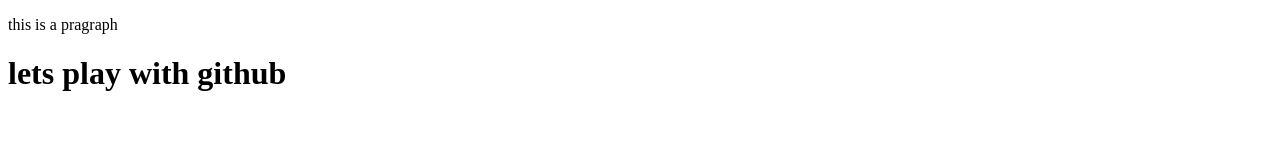
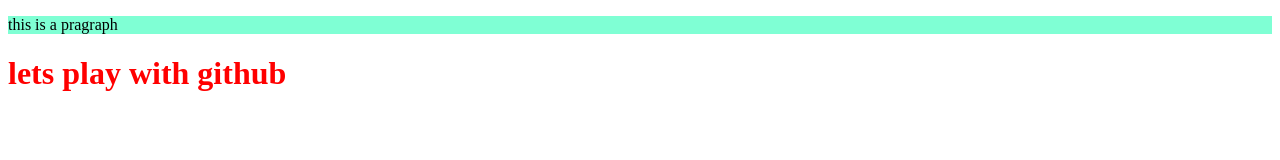
Before and after one commit to hridoykit/my-second-repo, a plain HTML site: page index.html in a window 1280 px wide. Drawn offline with Linux system fonts and the light colour scheme.

Commit message:
adding css

```diff
--- a/index.html
+++ b/index.html
@@ -5,9 +5,10 @@
     <meta http-equiv="X-UA-Compatible" content="IE=edge">
     <meta name="viewport" content="width=device-width, initial-scale=1.0">
     <title>my second github repo</title>
+    <link rel="stylesheet" href="styleIndex.css">
 </head>
 <body>
     <p>this is a pragraph </p>
-    <h1>lets play with github</h1>
+    <h1>lets play with github   </h1>
 </body>
 </html>
--- /dev/null
+++ b/styleIndex.css
@@ -0,0 +1,6 @@
+p{
+    background-color: aquamarine;
+}
+h1{
+    color: red;
+}
```
